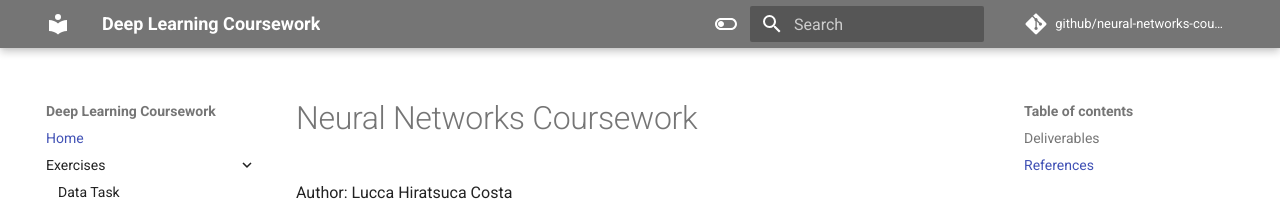
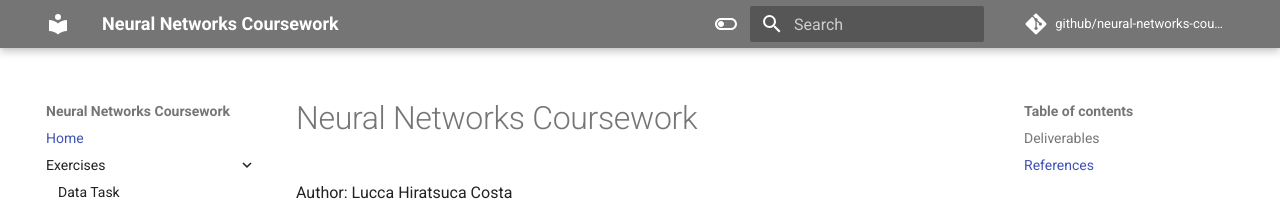
Before and after one commit to LuccaHiratsuca/neural-networks-coursework, an MkDocs documentation site: the page built from docs/index.md, in a window 1280 px wide. Shown: the top 208 px of the page. Built offline with MkDocs 1.6.1 and Material for MkDocs 9.7.7, drawn with Linux system fonts in a browser that asks for light colours; comment, search, counter and statistics services are not loaded.

Commit message:
feat: update mkdocs

```diff
--- a/mkdocs.yml
+++ b/mkdocs.yml
@@ -1,4 +1,5 @@
-site_name: Deep Learning Coursework
+site_name: Neural Networks Coursework
+site_description: Coursework for the Neural Networks class at Insper, São Paulo, Brazil.
 site_author: Lucca Hiratsuca Costa
 site_url: https://luccahiratsuca.github.io/neural-networks-coursework
 repo_url: https://github.com/luccahiratsuca/neural-networks-coursework
@@ -110,7 +111,7 @@ plugins:
       enable_creation_date: true
   - git-authors
   - git-committers:
-      repository: thomaschiari/deep-learning-coursework
+      repository: luccahiratsuca/neural-networks-coursework
       branch: main
   - search
   - badges
```
